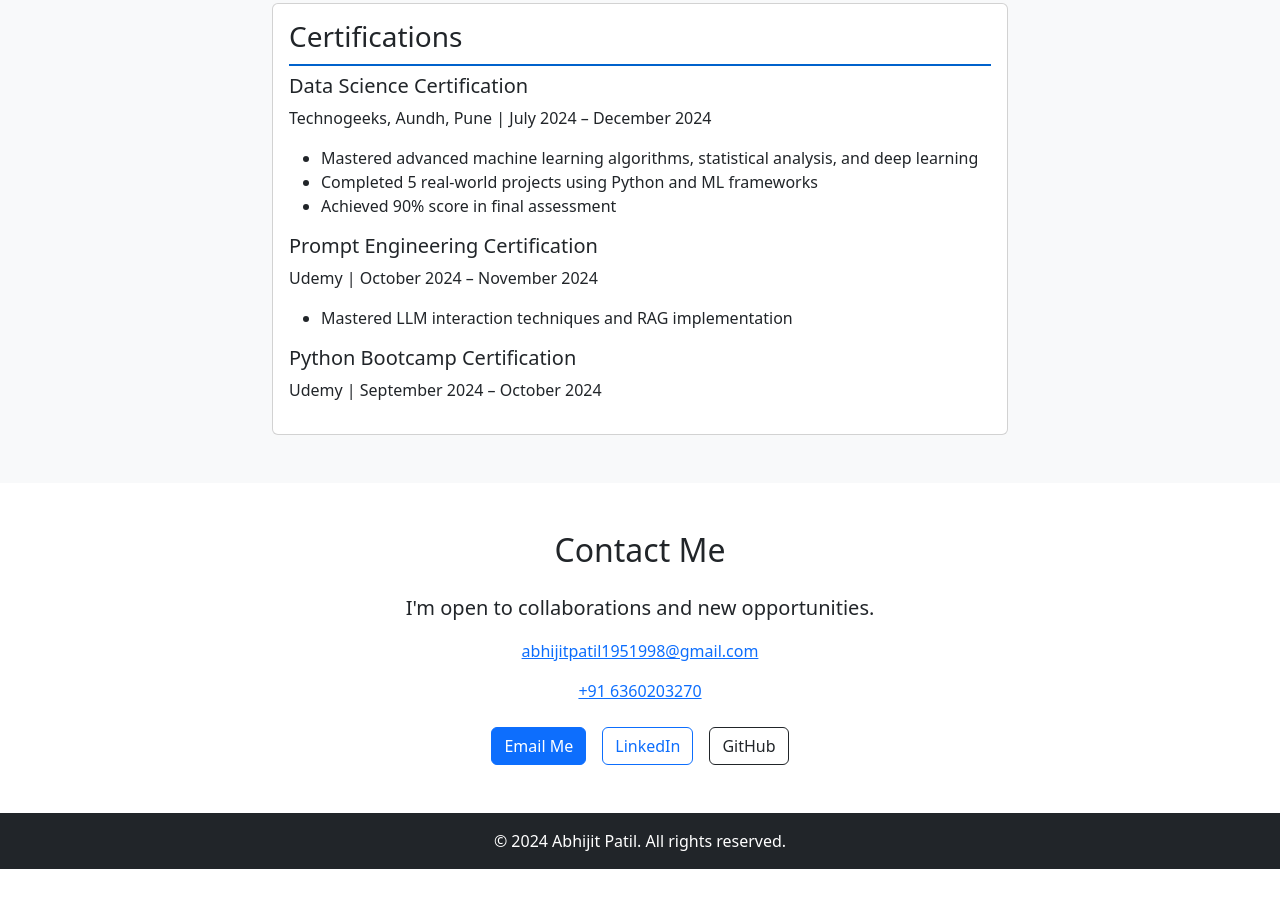
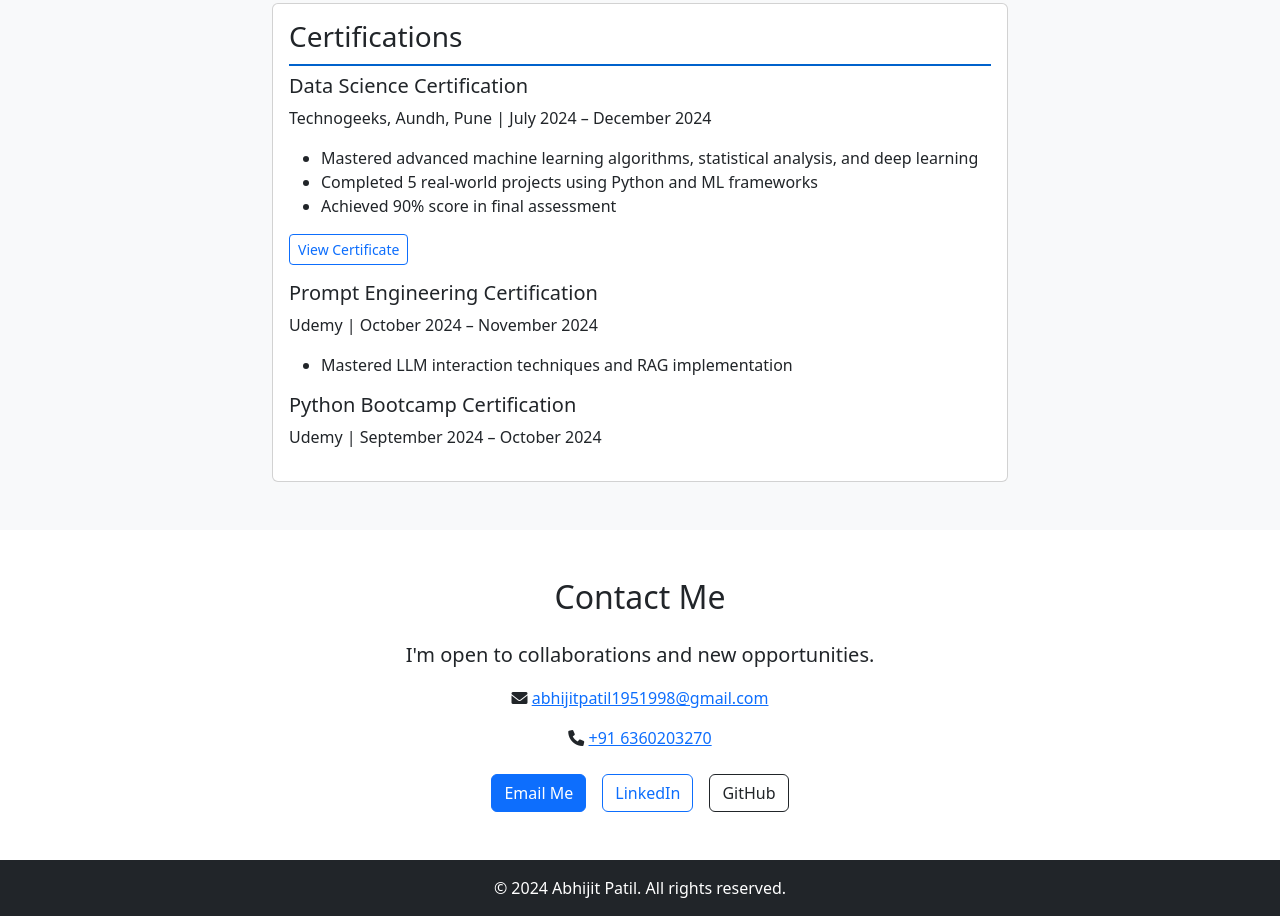
Before and after one commit to AbhiPatil195/AbhiPatil195.github.io, a plain HTML site: page index.html in a window 1280 px wide. Shown: the part 2892-3808 px from the top of the page. Before the commit the page ends 3761 px from the top, so only its background shows below. Drawn offline with nearby package versions, Linux system fonts and the light colour scheme.

Commit message:
Update index.html

```diff
--- a/index.html
+++ b/index.html
@@ -7,6 +7,8 @@
     <link rel="stylesheet" href="styles.css">
     <!-- Bootstrap CSS -->
     <link href="https://cdn.jsdelivr.net/npm/bootstrap@5.3.0/dist/css/bootstrap.min.css" rel="stylesheet">
+    <!-- Font Awesome for icons -->
+    <link rel="stylesheet" href="https://cdnjs.cloudflare.com/ajax/libs/font-awesome/6.0.0-beta3/css/all.min.css">
 </head>
 <body>
     <!-- Navigation -->
@@ -239,6 +241,7 @@
                                     <li>Completed 5 real-world projects using Python and ML frameworks</li>
                                     <li>Achieved 90% score in final assessment</li>
                                 </ul>
+                                <a href="internship_certificate.pdf" class="btn btn-sm btn-outline-primary" target="_blank">View Certificate</a>
                             </div>
 
                             <div class="mb-3">
@@ -280,6 +283,7 @@
             </div>
         </div>
     </section>
+
     <!-- Footer -->
     <footer class="bg-dark text-white text-center py-3">
         <div class="container">
```
Lines whose indentation alone changed are shown as unchanged.
